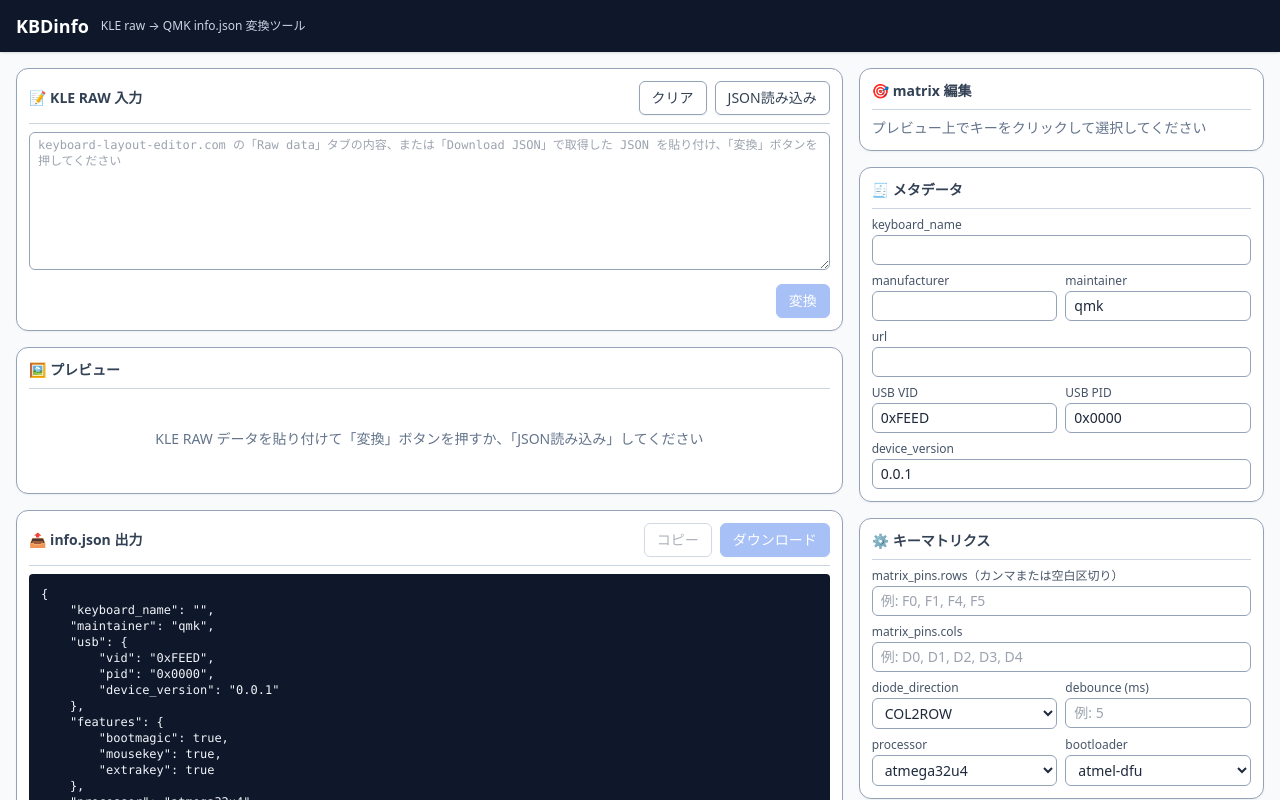
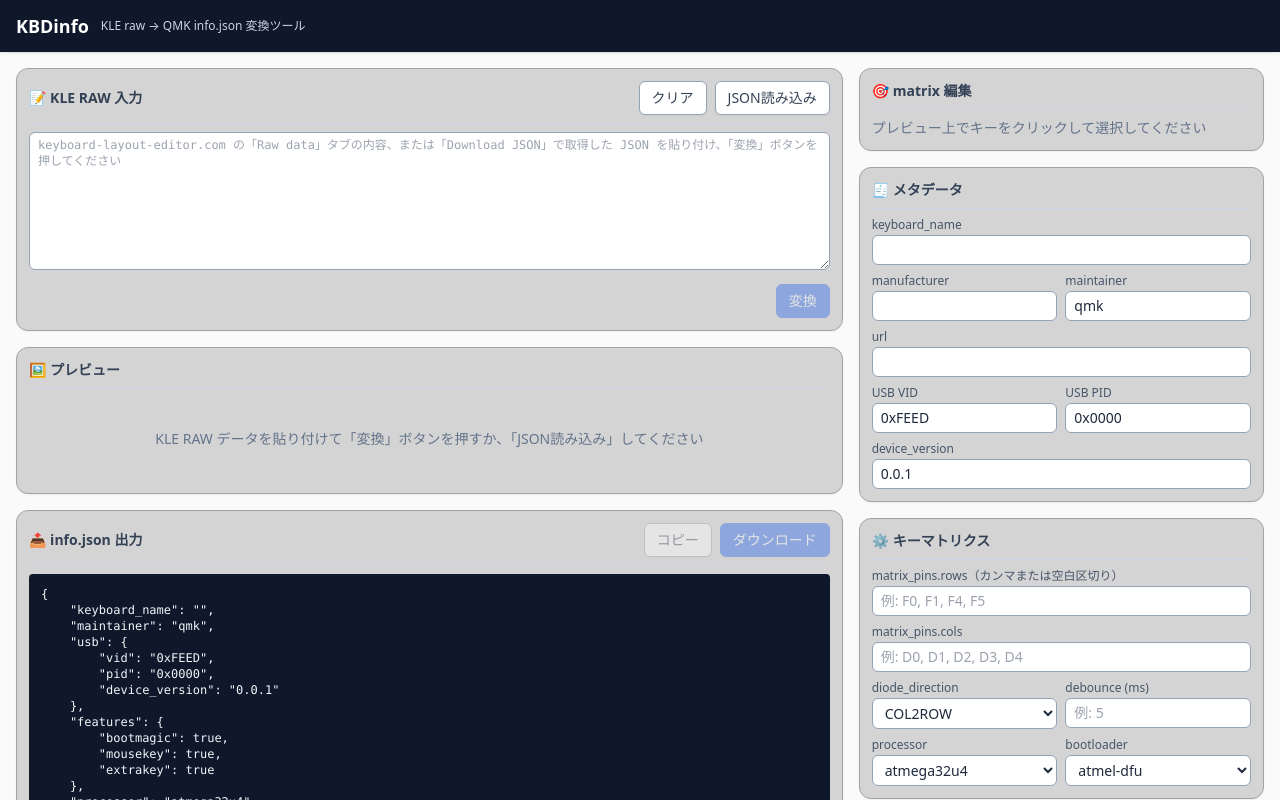
Before and after one commit to digitarhythm/KBDinfo, a Vue app: page / in a window 1280 px wide. Shown: the top 800 px of the page. Built offline with nearby package versions, Linux system fonts and the light colour scheme; the HTML template or start-up script is replaced by a standard one.

Commit message:
feat: カード背景をグレー系（neutral-300）に変更
slate 系は青みを含むため、純粋なグレーになるよう
.panel の bg と body bg を neutral 系に置換。視認性確保のため
カード背景は neutral-300 を採用。

```diff
--- a/index.html
+++ b/index.html
@@ -9,7 +9,7 @@
     <meta property="og:description" content="Keyboard Layout Editor の RAW データを QMK info.json に変換します" />
     <title>KBDinfo — KLE raw → QMK info.json 変換ツール</title>
   </head>
-  <body class="bg-slate-50">
+  <body class="bg-neutral-50">
     <div id="app"></div>
     <script type="module" src="/src/main.ts"></script>
   </body>
--- a/src/style.css
+++ b/src/style.css
@@ -26,7 +26,7 @@
     @apply block text-xs font-medium text-slate-600 mb-0.5;
   }
   .panel {
-    @apply rounded-xl border border-slate-400 bg-white p-3 shadow-sm;
+    @apply rounded-xl border border-neutral-400 bg-neutral-300 p-3 shadow-sm;
   }
   .panel-title {
     @apply text-sm font-semibold text-slate-700 mb-2 pb-2 border-b border-slate-300 flex items-center gap-2;
```
